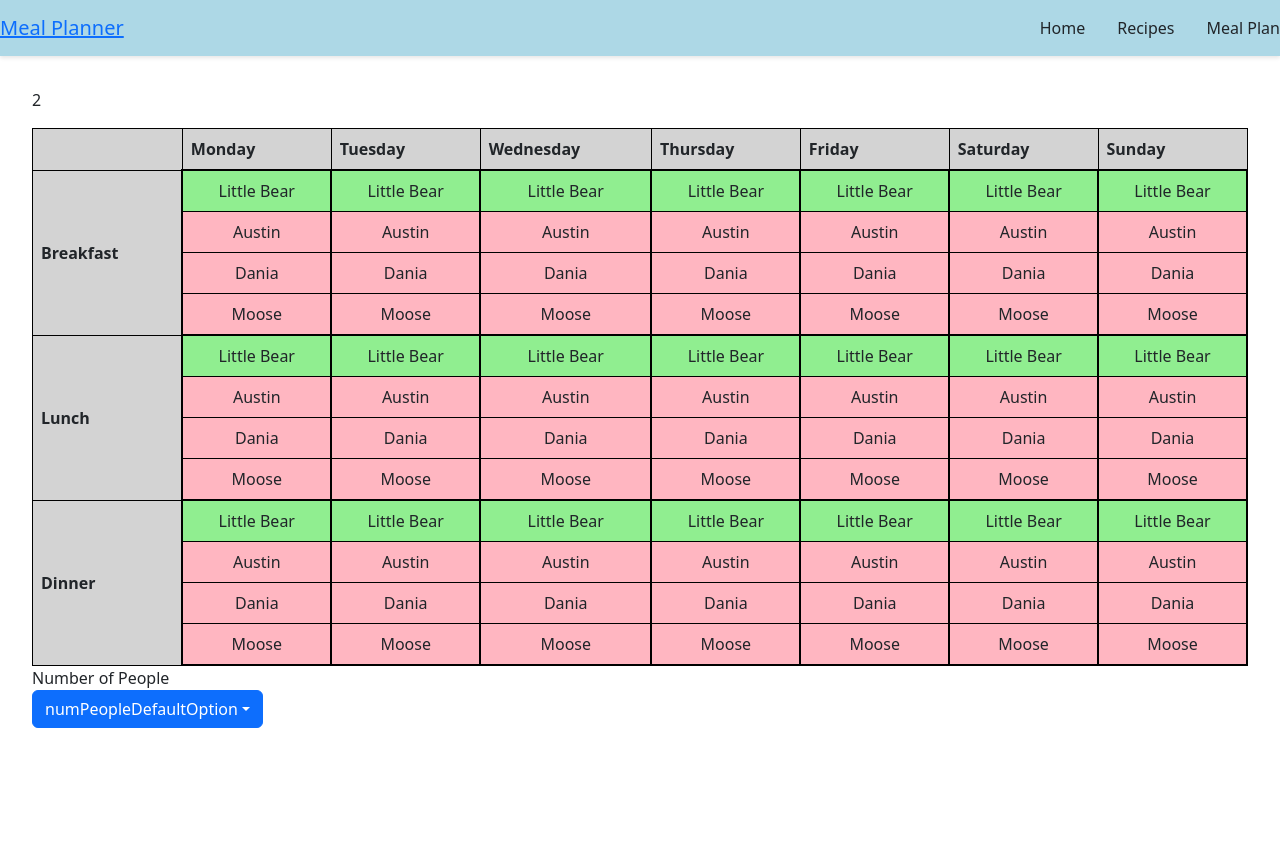
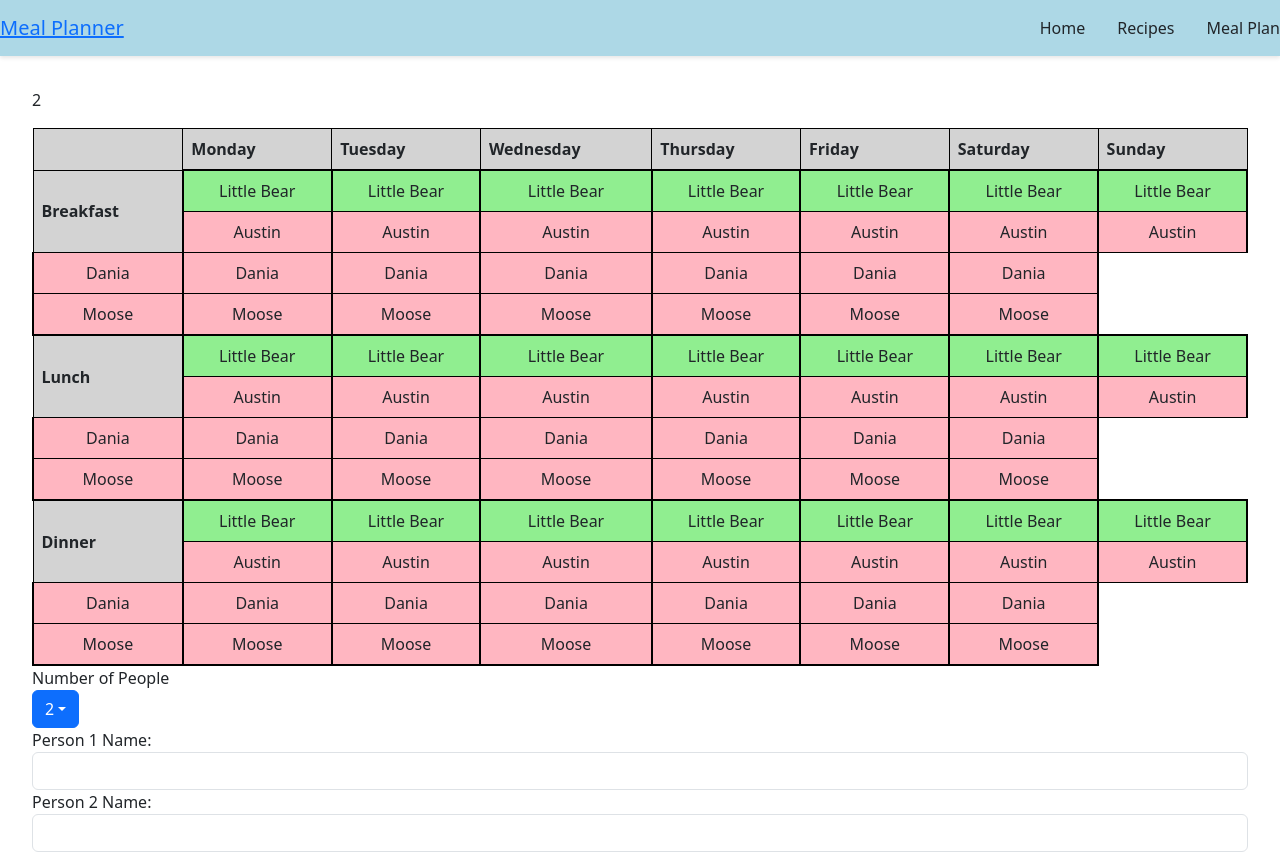
Before and after one commit to daniafernandez/meal-planner, a React (Vite) app in the folder client/: page /mealplan in a window 1280 px wide. Built offline with nearby package versions, Linux system fonts and the light colour scheme.

Commit message:
added dynamically rendered text input for person names - 1 for each of number of people

```diff
--- /dev/null
+++ b/client/src/components/TextInput.tsx
@@ -0,0 +1,15 @@
+interface Props {
+    label: string;
+  }
+
+
+  export const TextInput = ({ label }: Props) => {
+    return (
+        <>
+            <label htmlFor="exampleInputPassword1">{label}</label>
+            <input type="text" className="form-control" id="exampleInputPassword1" />
+        </>
+    );
+  };
+
+  export default TextInput;
--- a/client/src/pages/MealPlan.tsx
+++ b/client/src/pages/MealPlan.tsx
@@ -1,6 +1,7 @@
 import React from 'react';
 import { useState } from 'react';
 import DropDown from "../components/DropDown.tsx"
+import TextInput from '../components/TextInput.tsx';
 
 
 function MealPlan() {
@@ -34,7 +35,7 @@ function MealPlan() {
                 {meals.map((meal, mealIndex) => (
                     <React.Fragment key={mealIndex}>
                         <tr>
-                            <th rowSpan={people.length+1}>{meal}</th>
+                            <th rowSpan={parseInt(selectedOption)}>{meal}</th>
                             {daysOfWeek.map((_, dayIndex) => (
                                 <td key={`${mealIndex}-${dayIndex}`} className="personCellTop">{chef}</td>
                             ))}
@@ -54,10 +55,12 @@ function MealPlan() {
         <DropDown
             label="Number of People"
             options={numPeopleOptions}
-            defaultOption="numPeopleDefaultOption"
+            defaultOption={numPeopleDefaultOption}
             onOptionSelect={handleOptionSelect}
         ></DropDown>
-
+        {Array.from({ length: parseInt(selectedOption) }, (_, index) => (
+        <TextInput key={index} label={`Person ${index + 1} Name:`} />
+        ))}
         </>
     );
 }
```
